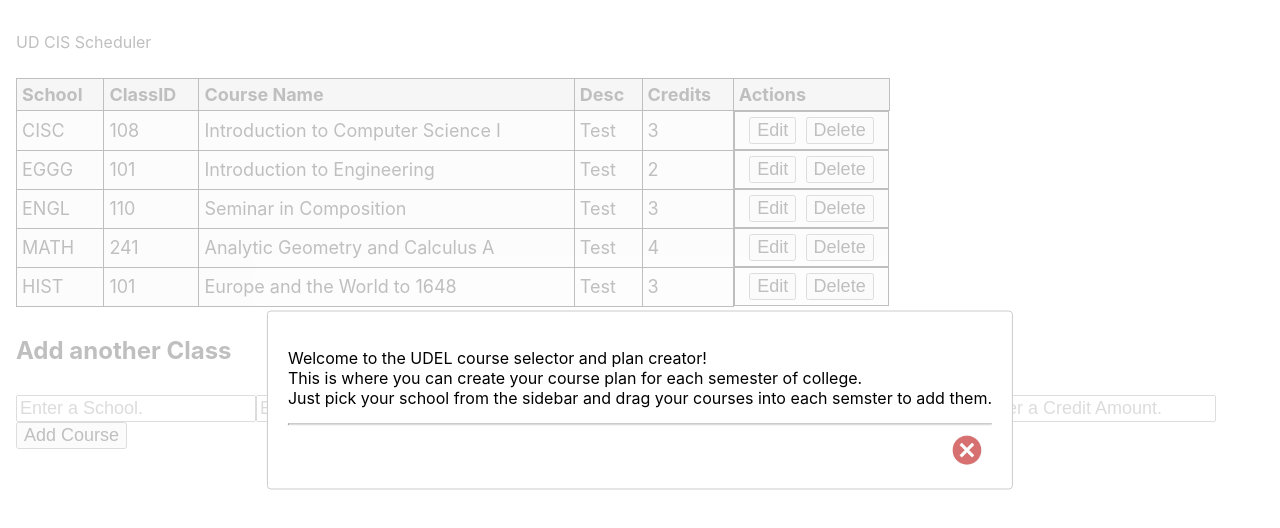
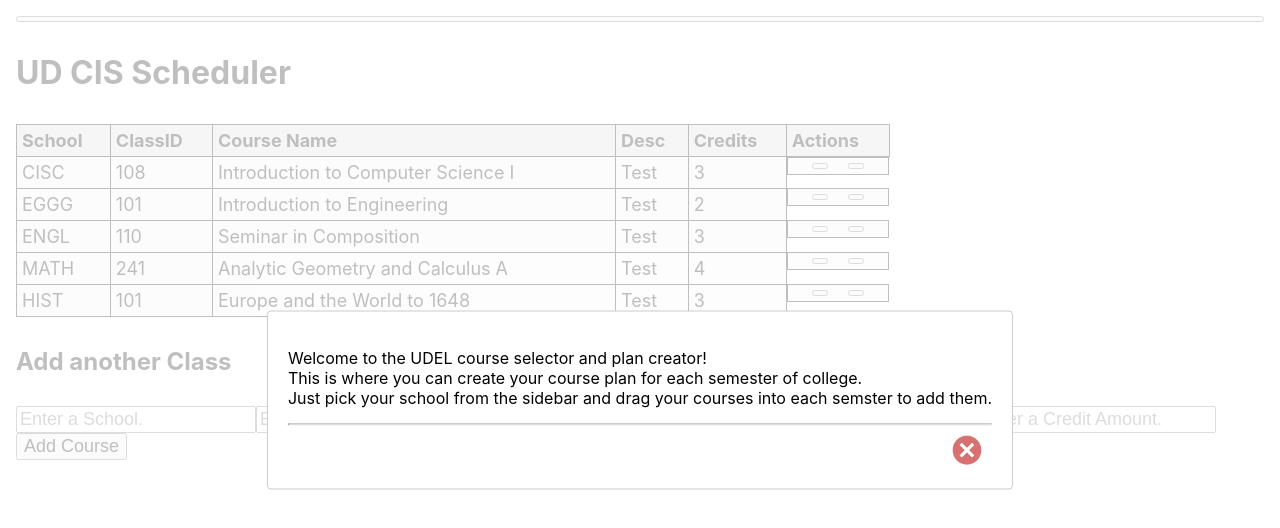
Before and after one commit to UD-CISC275-F21/ud-cis-scheduler-team-16, a React (Create React App) app: page / in a window 1280 px wide. Shown: the top 528 px of the page. Built offline with nearby package versions, Linux system fonts and the light colour scheme.

Commit message:
added class names

```diff
--- a/src/App.tsx
+++ b/src/App.tsx
@@ -135,6 +135,10 @@ const App = () : JSX.Element => {
         setOpen(false);
     };
 
+    const refreshPage = () => {
+        window.location.reload();
+    };
+
     return <div className= "app-container">
         <Modal
             isOpen={modalOpen}
@@ -144,7 +148,8 @@ const App = () : JSX.Element => {
         >
             <WriteMessage closeModal={closeModal}></WriteMessage>
         </Modal>
-        <p>UD CIS Scheduler</p>
+        <button className="refresh-logo" onClick={refreshPage}></button>
+        <h1 className="header">UD CIS Scheduler</h1>
         <form onSubmit={handleEditCourseSubmit}>
             <table>
                 <thead>
@@ -204,7 +209,7 @@ const App = () : JSX.Element => {
             <input
                 type ="text"
                 name = "Desc"
-                required = {true}
+                required = {false}
                 placeholder = "Enter a Class Description."
                 onChange={handleAddCourseChange}
             />
--- a/src/components/ReadOnlyRow.tsx
+++ b/src/components/ReadOnlyRow.tsx
@@ -11,8 +11,8 @@ const ReadOnlyRow = ({ course, handleEditClick, handleDeleteClick }:
             <td>{course.Desc}</td>
             <td>{course.Credits}</td>
             <td>
-                <button type= "button" onClick={(event) => handleEditClick(event, course)}>Edit</button>
-                <button type= "button" onClick={()=> handleDeleteClick(course.ID)}>Delete</button>
+                <button className= "edit-class" type= "button" onClick={(event) => handleEditClick(event, course)}></button>
+                <button className= "delete-class" type= "button" onClick={()=> handleDeleteClick(course.ID)}></button>
             </td>
         </tr>
     );
```
